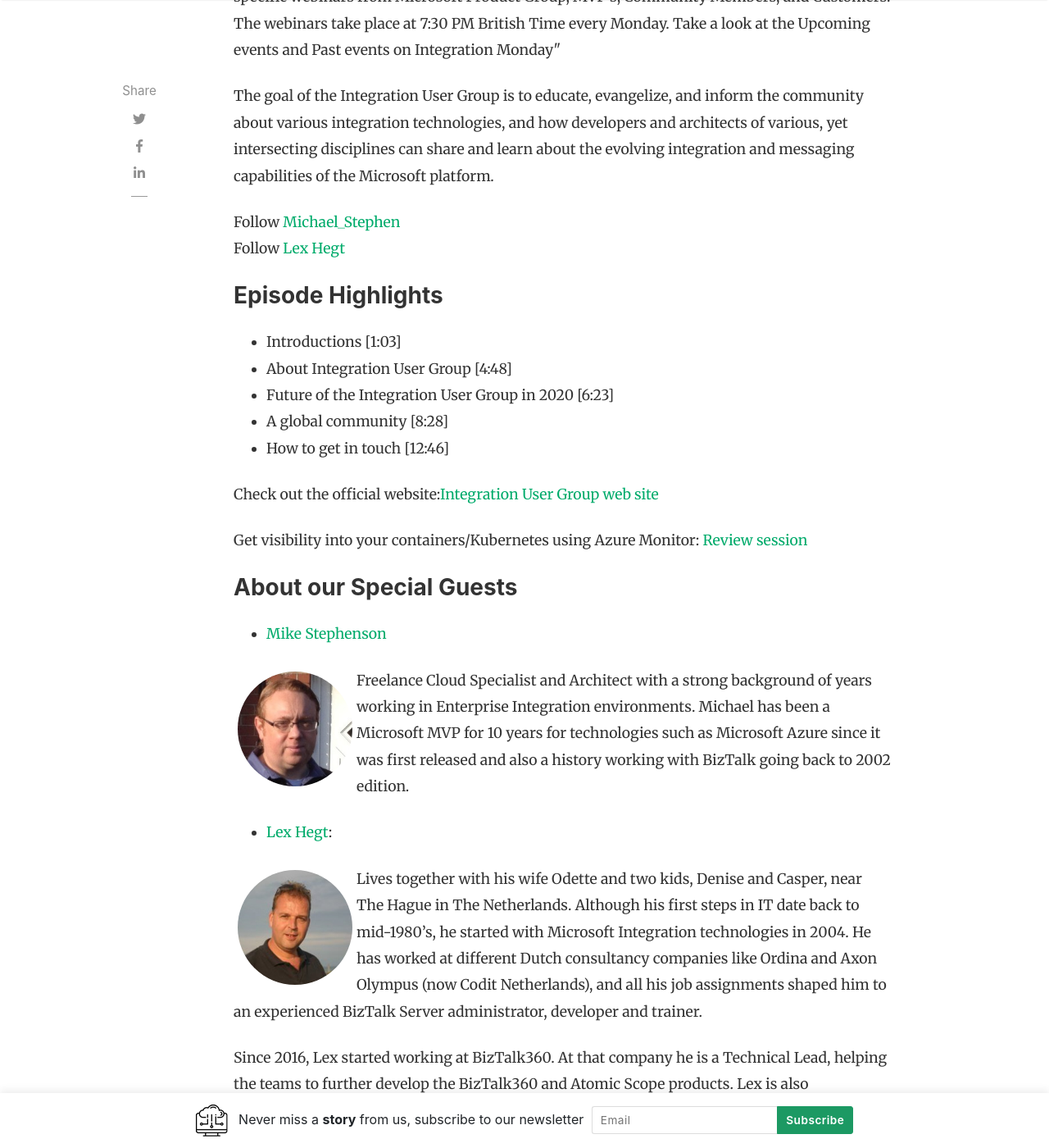
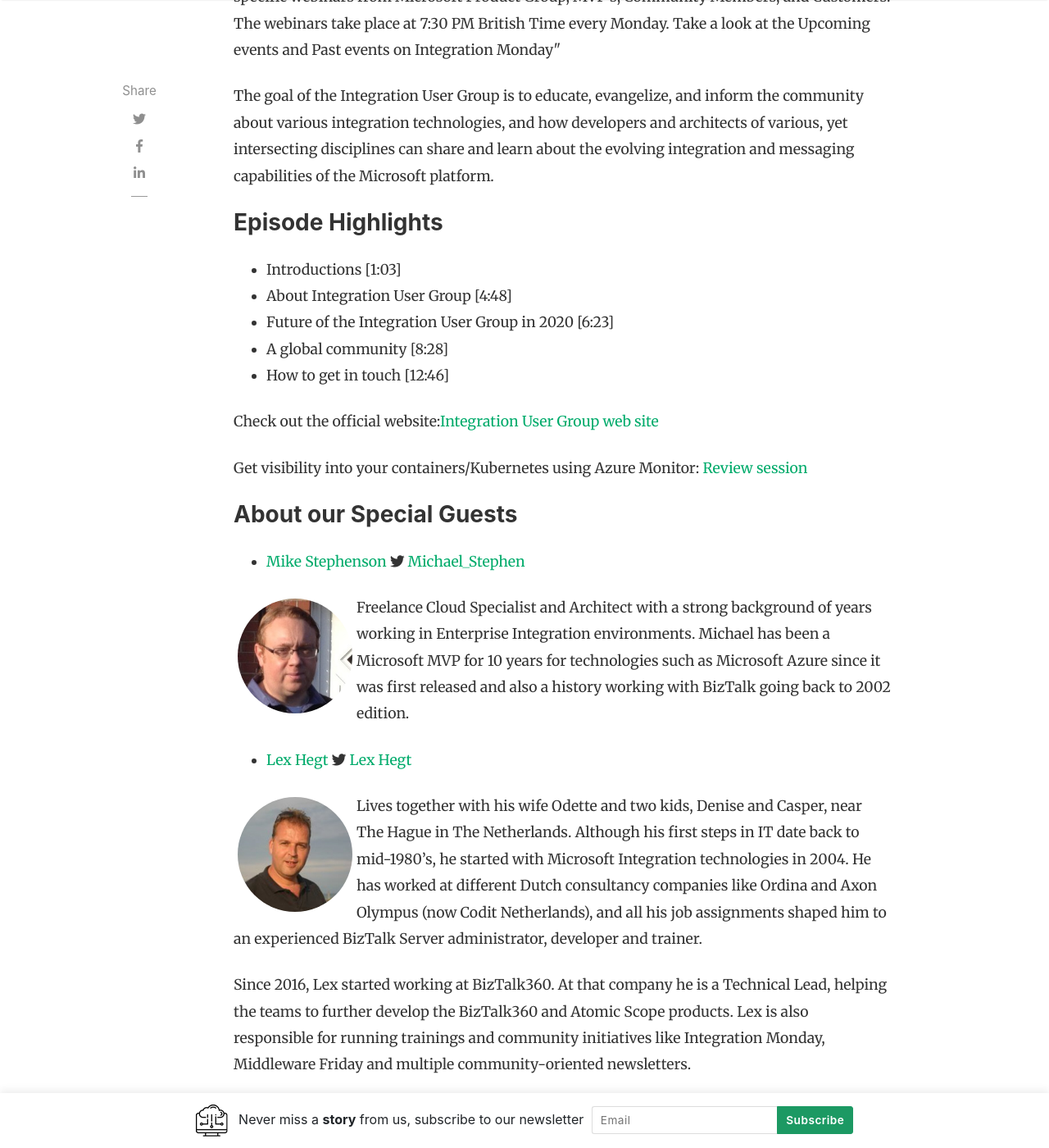
Before and after one commit to daveRendon/wikiazure-podcast, a Jekyll site: the page built from _posts/2019-12-10-episode-07-integration-user-group.md, in a window 1280 px wide and 1400 px high, scrolled down 928 px. Shown: the whole window at 82% size. Built offline with Jekyll 4.4.1, drawn with Linux system fonts in a browser that asks for light colours; nearby versions of some CDN libraries; comment, search, counter and statistics services are not loaded; some of the changed lines change nothing that is shown.

Commit message:
Update 2019-12-10-episode-07-integration-user-group.md

```diff
--- a/_posts/2019-12-10-episode-07-integration-user-group.md
+++ b/_posts/2019-12-10-episode-07-integration-user-group.md
@@ -20,10 +20,6 @@
 <p>The goal of the Integration User Group is to educate, evangelize, and inform the community about various integration technologies, and how developers and architects of various, yet intersecting disciplines can share and learn about the evolving integration and messaging capabilities of the Microsoft platform.</p>
 
 
-Follow <a href="https://twitter.com/michael_stephen" target="_blank"> Michael_Stephen</a>
-Follow <a href="https://twitter.com/lexhegt" target="_blank"> Lex Hegt</a>
-
-
 <h3>Episode Highlights</h3>
 
  + Introductions [1:03]
@@ -41,14 +37,15 @@
 
 <h3> About our Special Guests</h3>
 
-+ <a href="https://www.linkedin.com/in/michaelstephensonuk1/" target="_blank">Mike Stephenson</a>
++ <a href="https://www.linkedin.com/in/michaelstephensonuk1/" target="_blank">Mike Stephenson</a> <i class="fab fa-twitter"></i><a href="https://twitter.com/michael_stephen" target="_blank"> Michael_Stephen</a>
 
 <img src="../assets/images/episode07/mike-stephenson.jpg" alt="Mike Stephenson" style="width:150px;border-radius: 50%;clear:both;float:left;padding: 5px;">
 
 <p>Freelance Cloud Specialist and Architect with a strong background of years working in Enterprise Integration environments. Michael has been a Microsoft MVP for 10 years for technologies such as Microsoft Azure since it was first released and also a history working with BizTalk going back to 2002 edition.</p>
 
 
-+ <a href="https://www.linkedin.com/in/lexhegt/" target="_blank">Lex Hegt</a>:
++ <a href="https://www.linkedin.com/in/lexhegt/" target="_blank">Lex Hegt</a> <i class="fab fa-twitter"></i>
+<a href="https://twitter.com/lexhegt" target="_blank"> Lex Hegt</a>
 
 <img src="../assets/images/episode07/lex-hegt.jpg" alt="Lex Hegt" style="width:150px;border-radius: 50%;clear:both;float:left;padding: 5px;">
 
```
